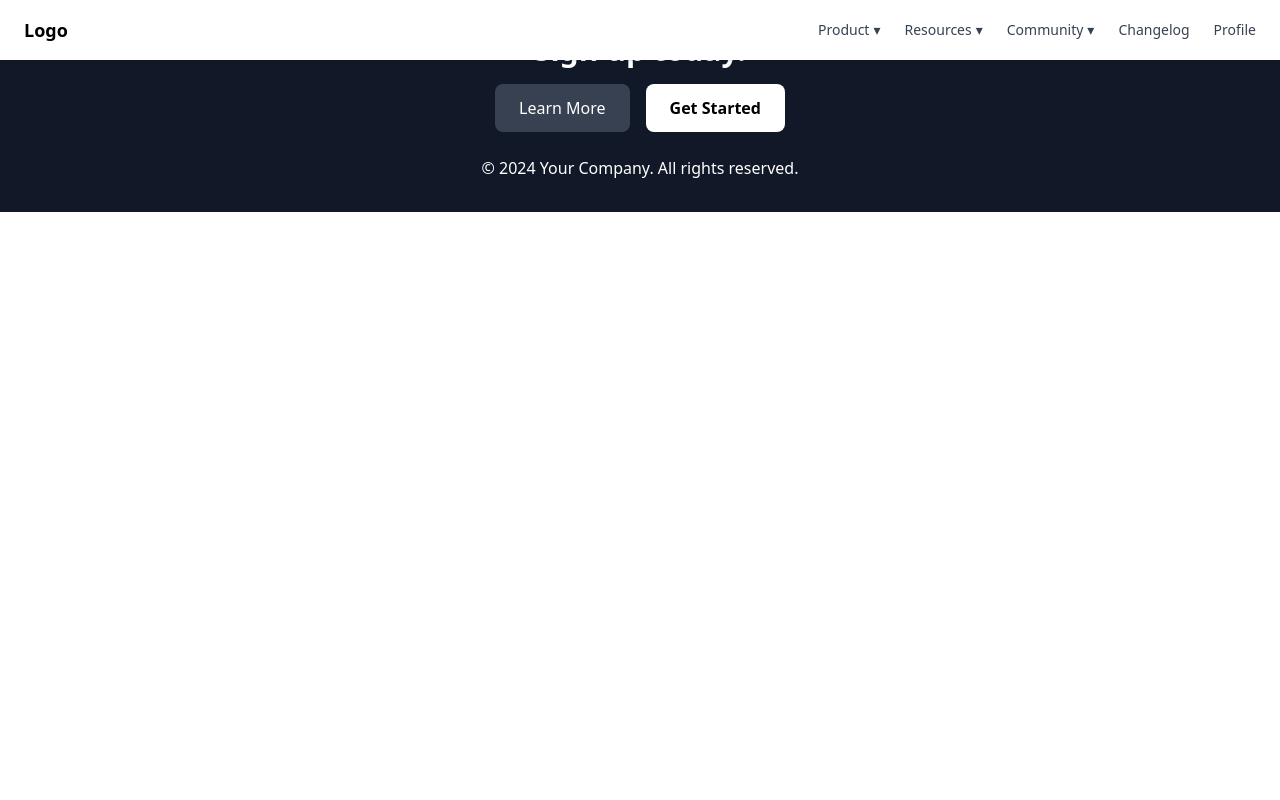
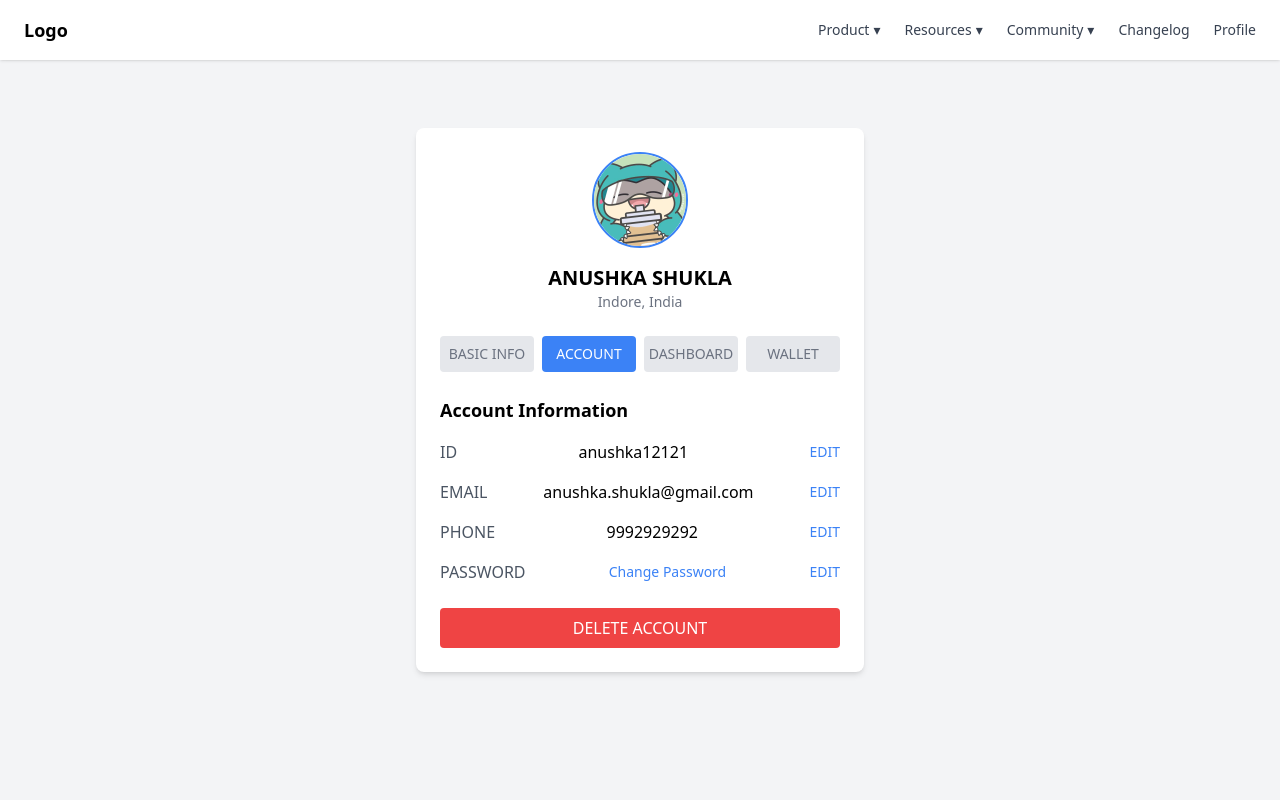
Before and after one commit to avanish-garg/P2P_RENTAL, a React (Vite) app: page /account in a window 1280 px wide. Shown: the top 800 px of the page. Built offline with nearby package versions, Linux system fonts and the light colour scheme.

Commit message:
Account page

```diff
--- a/src/App.jsx
+++ b/src/App.jsx
@@ -6,6 +6,7 @@ import RentItem from "./componets/rentitem";
 import DetailPage from './componets/DetailPage';
 import ListItem from './componets/list-item';
 import Profile from "./componets/Profile";
+import Account from "./componets/Account";
 
 import { BrowserRouter as Router, Routes, Route } from 'react-router-dom';
 function App() {
@@ -21,7 +22,7 @@ function App() {
             <Route path="/details" element={<DetailPage />} />
             <Route path="/list-item" element={<ListItem />} />
             <Route path="/profile" element={<Profile />} />
-
+            <Route path="/account" element={<Account />} />
           </Routes>
           <Footer />
         </div>
--- /dev/null
+++ b/src/componets/Account.jsx
@@ -0,0 +1,74 @@
+import React from "react";
+
+const ProfilePage = () => {
+  return (
+    <div className="flex justify-center items-center min-h-screen bg-gray-100">
+      <div className="bg-white shadow-md rounded-lg p-6 w-full max-w-md">
+        {/* Profile Header */}
+        <div className="text-center">
+          <div className="w-24 h-24 mx-auto mb-4 rounded-full overflow-hidden border-2 border-blue-500">
+            <img
+              src="./src/assets/profile.jpeg" // Replace with user's image URL
+              alt="User"
+              className="w-full h-full object-cover"
+            />
+          </div>
+          <h1 className="text-xl font-bold">ANUSHKA SHUKLA</h1>
+          <p className="text-sm text-gray-500">Indore, India</p>
+        </div>
+
+        {/* Navigation Menu */}
+        <div className="mt-6 flex space-x-2">
+          <button className="flex-1 text-sm bg-gray-200 py-2 rounded font-medium text-gray-500">
+            BASIC INFO
+          </button>
+          <button className="flex-1 text-sm bg-blue-500 text-white py-2 rounded font-medium">
+            ACCOUNT
+          </button>
+          <button className="flex-1 text-sm bg-gray-200 py-2 rounded font-medium text-gray-500">
+            DASHBOARD
+          </button>
+          <button className="flex-1 text-sm bg-gray-200 py-2 rounded font-medium text-gray-500">
+            WALLET
+          </button>
+        </div>
+
+        {/* Account Information */}
+        <div className="mt-6">
+          <h2 className="text-lg font-semibold mb-4">Account Information</h2>
+          <div className="space-y-4">
+            <div className="flex justify-between items-center">
+              <span className="text-gray-600">ID</span>
+              <span className="font-medium">anushka12121</span>
+              <button className="text-blue-500 text-sm">EDIT</button>
+            </div>
+            <div className="flex justify-between items-center">
+              <span className="text-gray-600">EMAIL</span>
+              <span className="font-medium">anushka.shukla@gmail.com</span>
+              <button className="text-blue-500 text-sm">EDIT</button>
+            </div>
+            <div className="flex justify-between items-center">
+              <span className="text-gray-600">PHONE</span>
+              <span className="font-medium">9992929292</span>
+              <button className="text-blue-500 text-sm">EDIT</button>
+            </div>
+            <div className="flex justify-between items-center">
+              <span className="text-gray-600">PASSWORD</span>
+              <button className="text-blue-500 text-sm">Change Password</button>
+              <button className="text-blue-500 text-sm">EDIT</button>
+            </div>
+          </div>
+        </div>
+
+        {/* Delete Account Button */}
+        <div className="mt-6">
+          <button className="w-full bg-red-500 text-white py-2 rounded font-medium">
+            DELETE ACCOUNT
+          </button>
+        </div>
+      </div>
+    </div>
+  );
+};
+
+export default ProfilePage;
--- a/src/componets/Profile.jsx
+++ b/src/componets/Profile.jsx
@@ -1,6 +1,7 @@
 import React from 'react';
-
+import { useNavigate } from "react-router-dom";
 const Profile = () => {
+  const navigate = useNavigate();
   return (
     <div className="min-h-screen bg-gray-50 pt-20 px-4">
       <div className="max-w-4xl mx-auto">
@@ -85,8 +86,11 @@ const Profile = () => {
         </div>
 
         <div className="grid grid-cols-1 md:grid-cols-3 gap-4 mb-6">
-          <button className="bg-white p-4 rounded-lg shadow-md text-center hover:bg-gray-50">
-            <h3 className="font-medium">ACCOUNT</h3>
+          <button
+            onClick={() => navigate("/account")} // Navigate to Account page
+            className="flex-1 text-sm bg-blue-500 text-white py-2 rounded font-medium"
+          >
+            ACCOUNT
           </button>
           <button className="bg-white p-4 rounded-lg shadow-md text-center hover:bg-gray-50">
             <h3 className="font-medium">DASHBOARD</h3>
```
